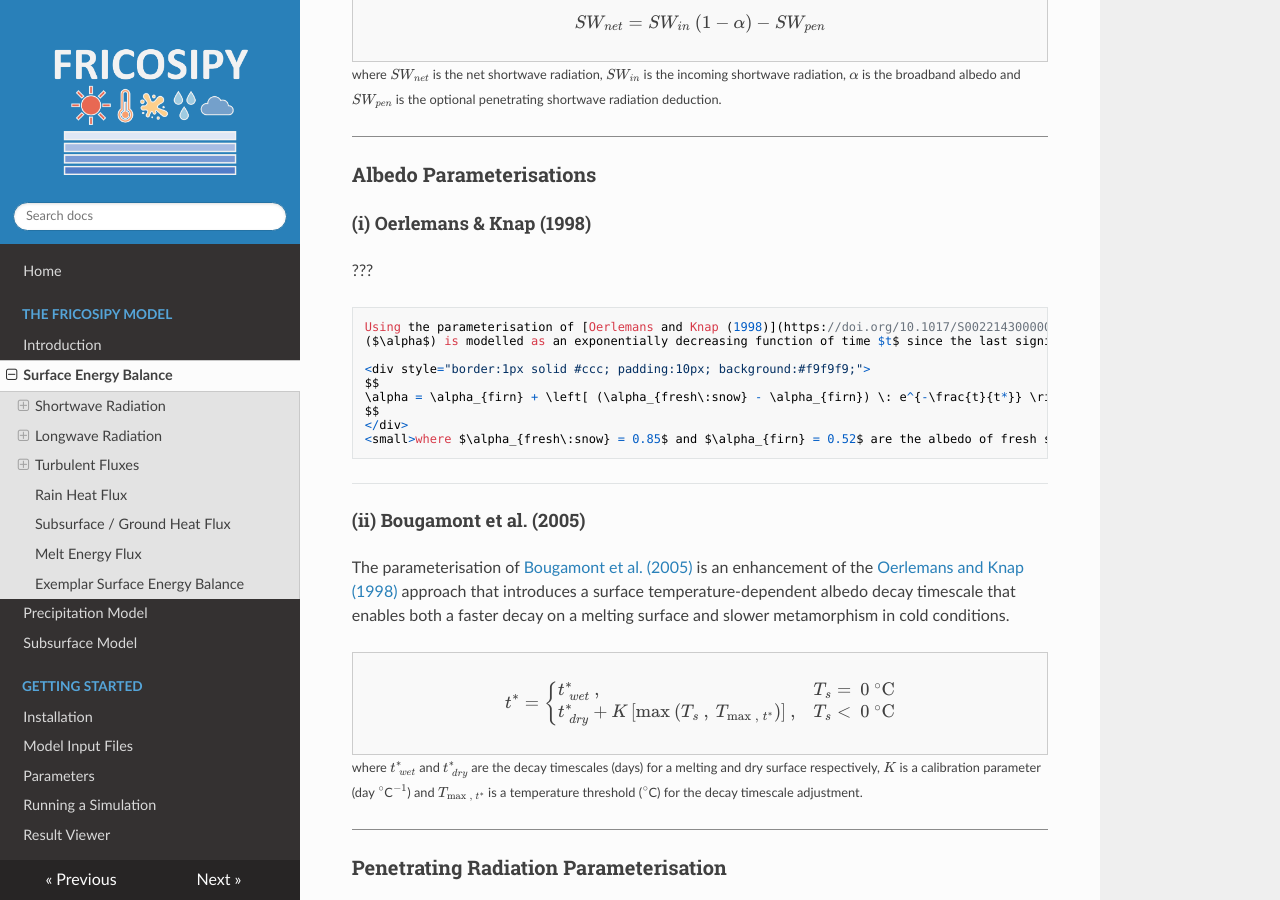
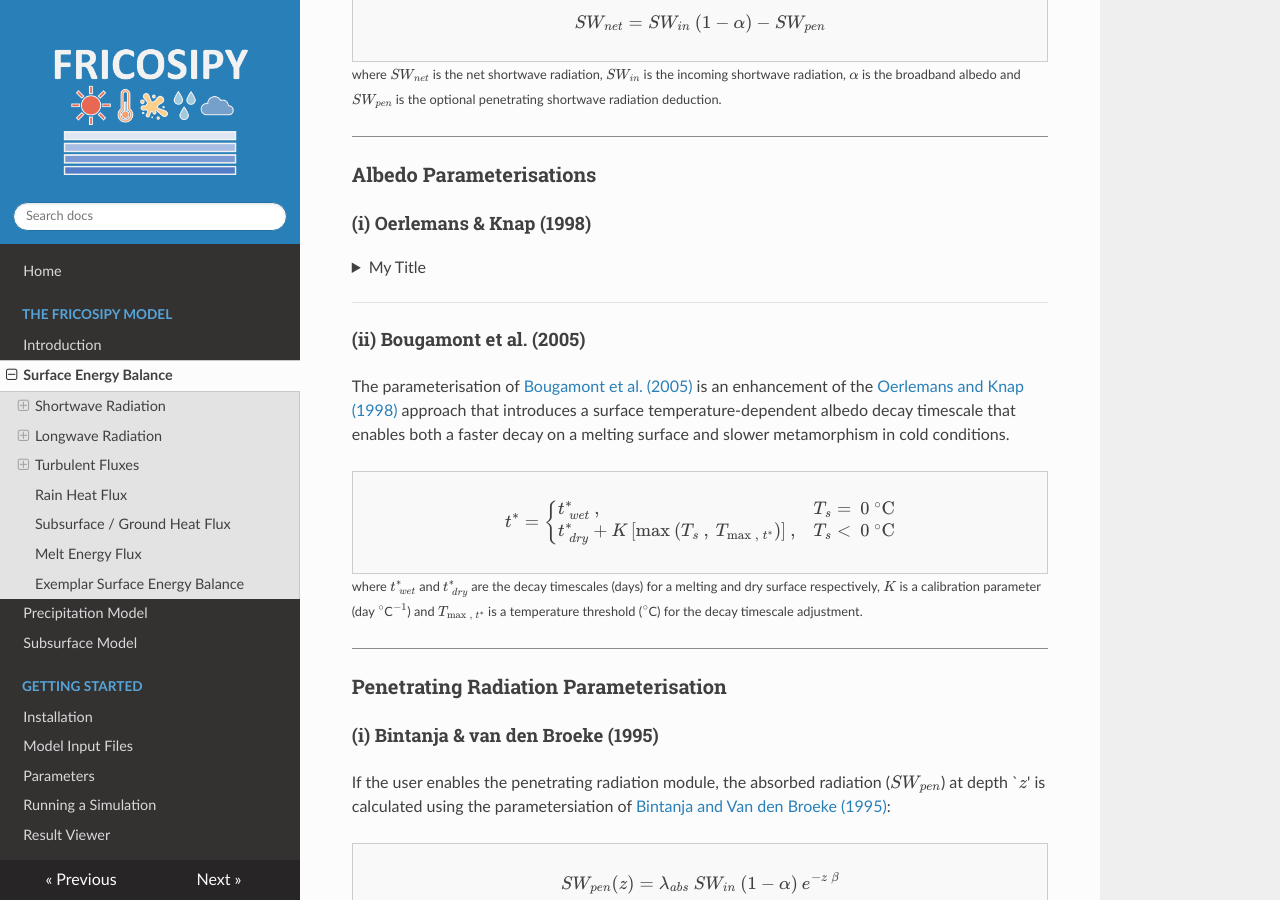
Before and after one commit to MarcusGastaldello/FRICOSIPY, an MkDocs documentation site: the page built from docs/surface_energy_balance.md, in a window 1280 px wide and 900 px high, scrolled down 2375 px. Built offline with MkDocs 1.6.1, drawn with Linux system fonts in a browser that asks for light colours; nearby versions of some CDN libraries.

Commit message:
Update surface_energy_balance.md

```diff
--- a/docs/surface_energy_balance.md
+++ b/docs/surface_energy_balance.md
@@ -88,7 +88,7 @@ $$
 
 #### (i) Oerlemans & Knap (1998)
 
-???
+??? "My Title"
 
     Using the parameterisation of [Oerlemans and Knap (1998)](https://doi.org/10.1017/S0022143000002574), the evolution of the broadband albedo <br>
     ($\alpha$) is modelled as an exponentially decreasing function of time $t$ since the last significant snowfall event.
```
